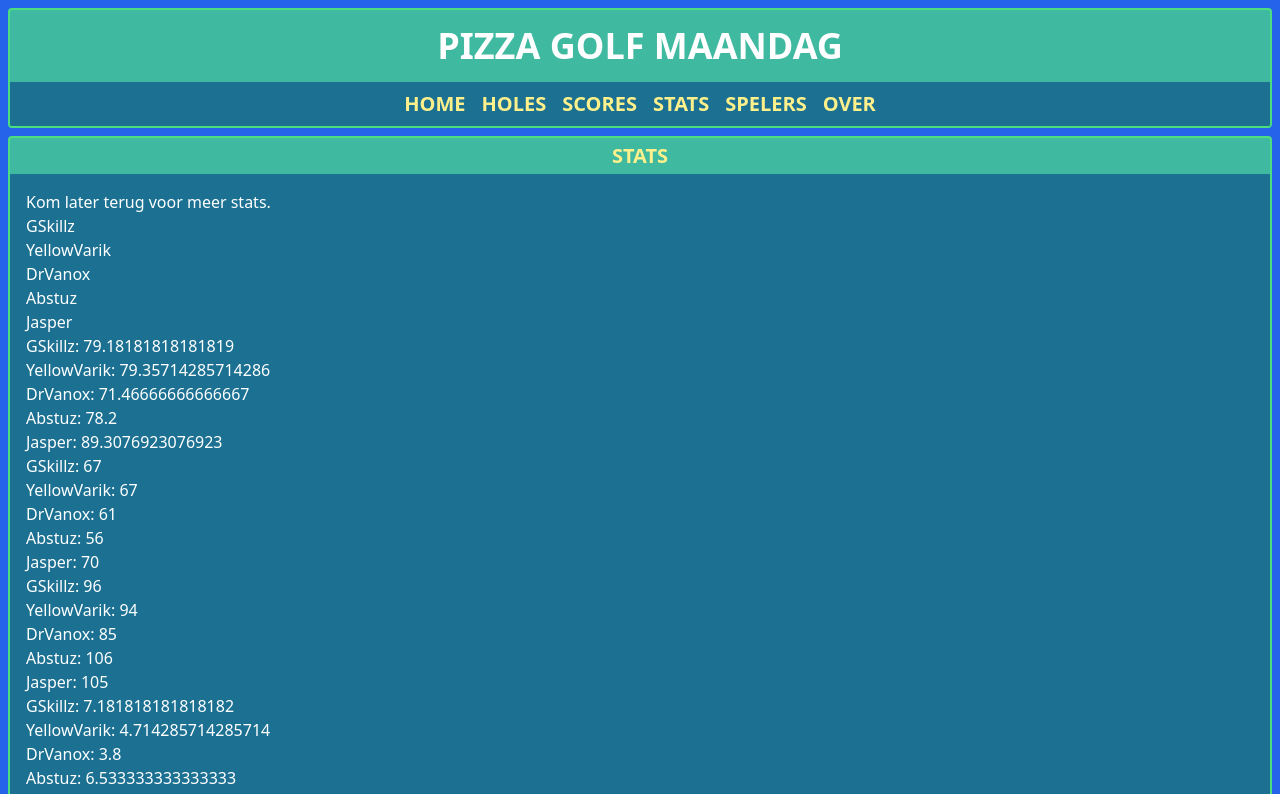
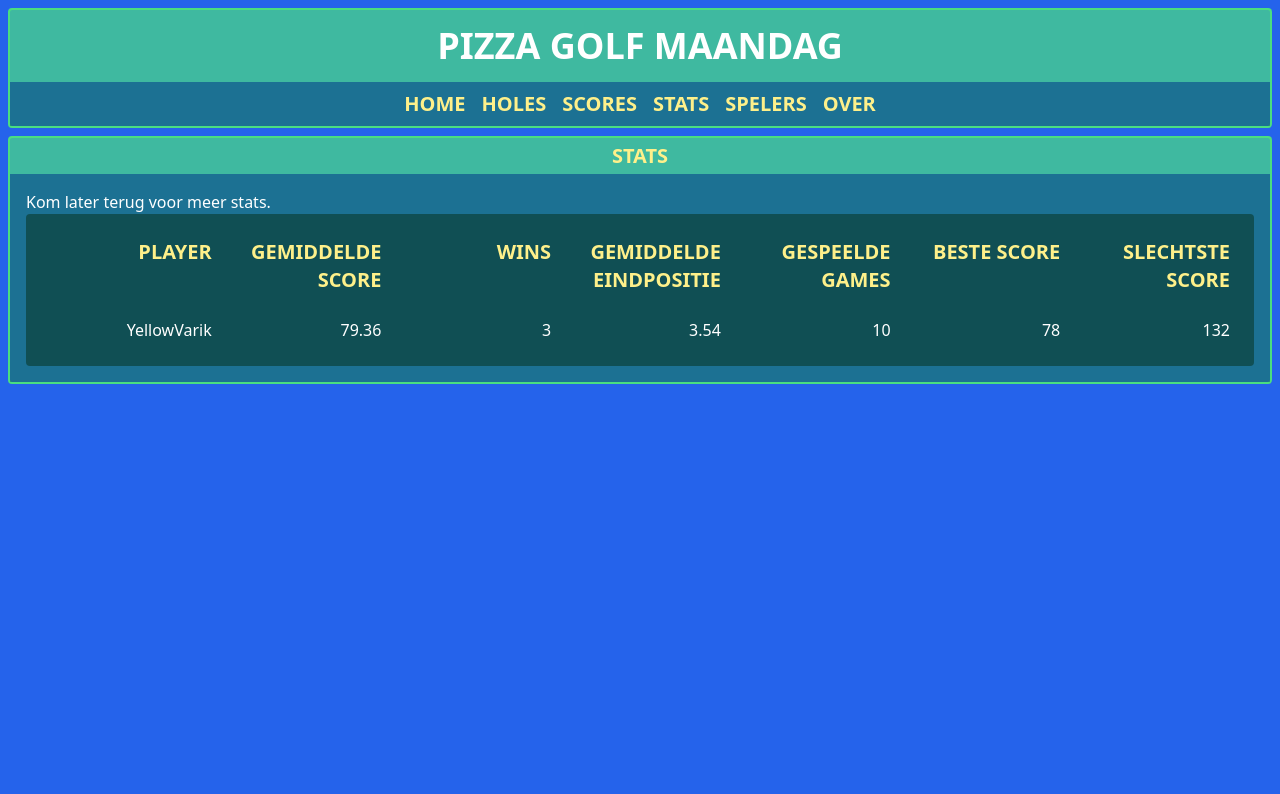
Before and after one commit to jessecrans/pizza-golf-maandag, a Next.js app: page /stats in a window 1280 px wide. Shown: the top 794 px of the page. Built offline with nearby package versions, Linux system fonts and the light colour scheme.

Commit message:
intermediate push

```diff
--- a/src/app/stats/components/Scoreboard.tsx
+++ b/src/app/stats/components/Scoreboard.tsx
@@ -2,53 +2,96 @@
 import React, { useState } from 'react'
 import gameData from '../../../../public/game_data/game_database.json'
 import { getAllPlayers, getAverageScores, getWorstScores, getBestScores, getAverageScoresPerHole, getGamesPlayed, getNumberOfWins, getAverageFinishPosition } from './statFunctions'
+import { ScoreboardRow } from './ScoreboardRow'
 
 const Scoreboard = () => {
   const [playerOrder, setPlayerOrder] = useState(getAllPlayers({ gameData }));
 
+  const averageScores = getAverageScores({ gameData });
+  const wins = getNumberOfWins({ gameData });
+  const averageFinishPositions = getAverageFinishPosition({ gameData });
+  const gamesPlayed = getGamesPlayed({ gameData });
+  const bestScores = getBestScores({ gameData });
+  const worstScores = getWorstScores({ gameData });
+
+  let playerData: { [key: string]: {
+    name: string,
+    averageScore: number,
+    wins: number,
+    averageFinishPosition: number
+    gamesPlayed: number,
+    bestScore: number,
+    worstScore: number
+  } }  = {};
+
+  getAllPlayers({ gameData }).forEach(player => {
+    playerData[player] = {
+      name: player,
+      averageScore: averageScores[player],
+      wins: wins[player],
+      averageFinishPosition: averageFinishPositions[player],
+      gamesPlayed: gamesPlayed[player],
+      bestScore: bestScores[player],
+      worstScore: worstScores[player]
+    }
+  })
+
   return (
-    <div>
-      {
-        playerOrder.map(player => (
-          <p key={player}>{player}</p>
-        ))
-      }
-      {
-        Object.entries(getAverageScores({ gameData })).map(([player, score]) => (
-          <p key={player}>{player}: {score}</p>
-        ))
-      }
-      {
-        Object.entries(getBestScores({ gameData })).map(([player, score]) => (
-          <p key={player}>{player}: {score}</p>
-        ))
-      }
-      {
-        Object.entries(getWorstScores({ gameData })).map(([player, score]) => (
-          <p key={player}>{player}: {score}</p>
-        ))
-      }
-      {
-        Object.entries(getAverageScoresPerHole({ gameData, hole: 17 })).map(([player, score]) => (
-          <p key={player}>{player}: {score}</p>
-        ))
-      }
-      {
-        Object.entries(getGamesPlayed({ gameData })).map(([player, games]) => (
-          <p key={player}> {player}: {games} </p>
-        ))
-      }
-      {
-        Object.entries(getNumberOfWins({ gameData })).map(([player, wins]) => (
-          <p key={player}> {player}: {wins} </p>
-        ))
-      }
-      {
-        Object.entries(getAverageFinishPosition({ gameData })).map(([player, position]) => (
-          <p key={player}> {player}: {position} </p>
-        ))
-      }
+    <div className='m-auto p-4 bg-green-950 bg-opacity-50 rounded grid gap-2 overflow-auto text-right max-w-screen-xl'>
+      <div className='grid grid-cols-7 p-2 gap-2 text-yellow-200 text-xl font-bold uppercase'>
+        <h3>Player</h3>
+        <h3>Gemiddelde Score</h3>
+        <h3>Wins</h3>
+        <h3>Gemiddelde eindpositie</h3>
+        <h3>Gespeelde games</h3>
+        <h3>Beste score</h3>
+        <h3>Slechtste score</h3>
+      </div>
+      <ScoreboardRow playerData={playerData['YellowVarik']} />
     </div>
+
+    // <div>
+    //   {
+    //     playerOrder.map(player => (
+    //       <p key={player}>{player}</p>
+    //     ))
+    //   }
+    //   {
+    //     Object.entries(getAverageScores({ gameData })).map(([player, score]) => (
+    //       <p key={player}>{player}: {score}</p>
+    //     ))
+    //   }
+    //   {
+    //     Object.entries(getBestScores({ gameData })).map(([player, score]) => (
+    //       <p key={player}>{player}: {score}</p>
+    //     ))
+    //   }
+    //   {
+    //     Object.entries(getWorstScores({ gameData })).map(([player, score]) => (
+    //       <p key={player}>{player}: {score}</p>
+    //     ))
+    //   }
+    //   {
+    //     Object.entries(getAverageScoresPerHole({ gameData, hole: 17 })).map(([player, score]) => (
+    //       <p key={player}>{player}: {score}</p>
+    //     ))
+    //   }
+    //   {
+    //     Object.entries(getGamesPlayed({ gameData })).map(([player, games]) => (
+    //       <p key={player}> {player}: {games} </p>
+    //     ))
+    //   }
+    //   {
+    //     Object.entries(getNumberOfWins({ gameData })).map(([player, wins]) => (
+    //       <p key={player}> {player}: {wins} </p>
+    //     ))
+    //   }
+    //   {
+    //     Object.entries(getAverageFinishPosition({ gameData })).map(([player, position]) => (
+    //       <p key={player}> {player}: {position} </p>
+    //     ))
+    //   }
+    // </div>
   )
 }
 
--- /dev/null
+++ b/src/app/stats/components/ScoreboardRow.tsx
@@ -0,0 +1,24 @@
+export const ScoreboardRow = ({ playerData }: {
+    playerData:
+    {
+        name: string
+        averageScore: number,
+        wins: number,
+        averageFinishPosition: number
+        gamesPlayed: number,
+        bestScore: number,
+        worstScore: number
+    }
+}) => {
+    return (
+        <div className='grid grid-cols-7 p-2 gap-2'>
+            <p>{playerData.name}</p>
+            <p>{playerData.averageScore.toFixed(2)}</p>
+            <p>3</p>
+            <p>3.54</p>
+            <p>10</p>
+            <p>78</p>
+            <p>132</p>
+        </div>
+    )
+}
```
